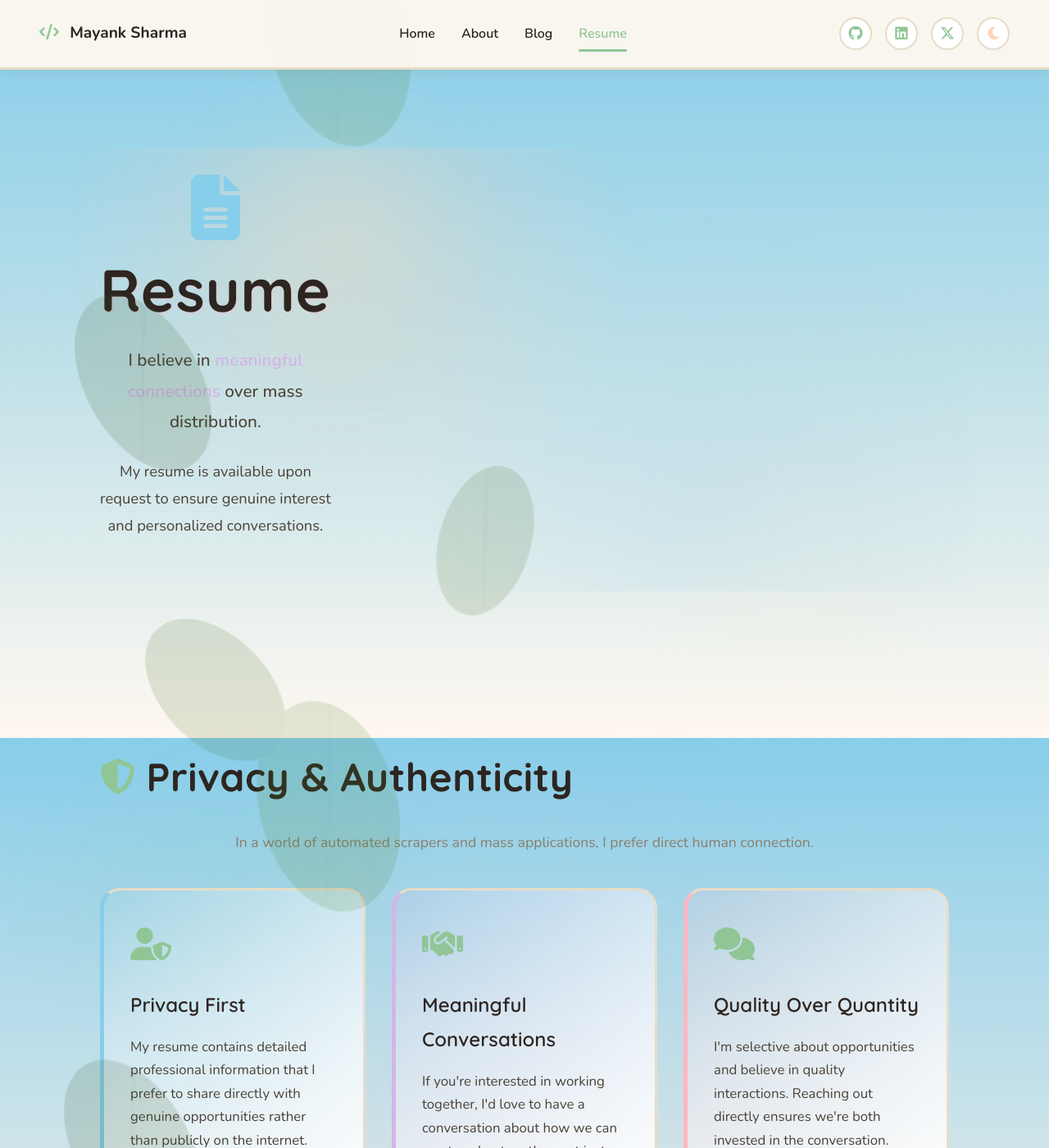
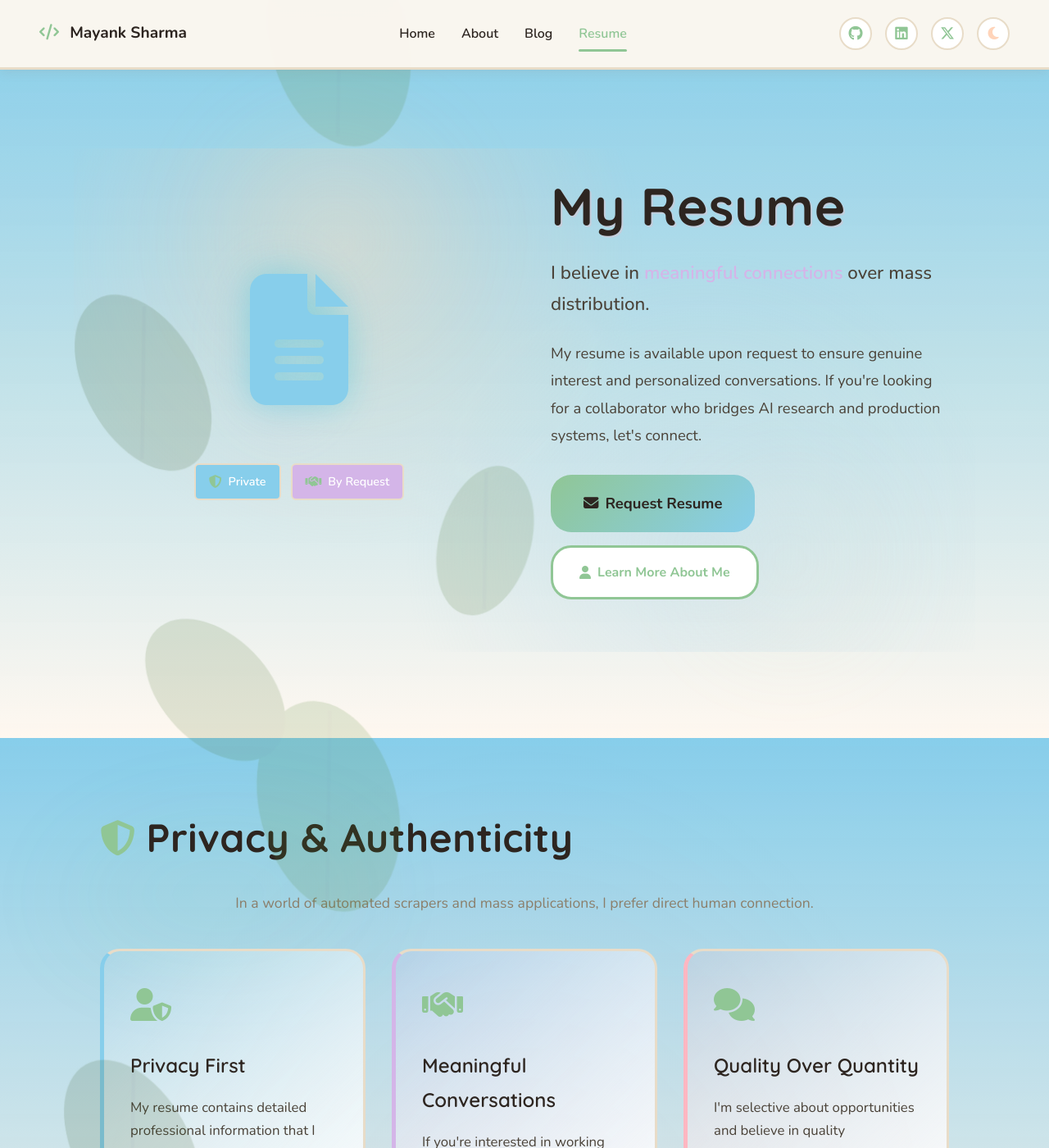
Before and after one commit to mayank1101/mayank1101.github.io, a Jekyll site: the page built from resume.html, in a window 1280 px wide and 1400 px high. Shown: the whole window at 82% size. Built offline with Jekyll 4.4.1, drawn with Linux system fonts in a browser that asks for light colours.

Commit message:
fixed alignment issue in resume container hero div

```diff
--- a/resume.html
+++ b/resume.html
@@ -6,22 +6,73 @@ description: Mayank Sharma's Resume - Available upon request. Contact me for col
 
 <!-- Resume Hero -->
 <div class="container hero fade-in">
-    <div class="hero-content" style="text-align: center;">
-        <div class="hero-text" style="max-width: 1000px; margin: 0 auto;">
-            <div style="display: inline-flex; align-items: center; justify-content: center; gap: 1.5rem; margin-bottom: 2rem; flex-wrap: wrap;">
-                <div style="font-size: 5rem; line-height: 1; display: flex; align-items: center;">
-                    <i class="fas fa-file-alt" style="color: var(--accent-cyan);"></i>
+    <div class="hero-content" style="display: grid; grid-template-columns: 1fr 1fr; gap: 4rem; align-items: center; max-width: 1200px; margin: 0 auto;">
+        <!-- Left Side - Icon & Visual -->
+        <div style="display: flex; flex-direction: column; align-items: center; justify-content: center; padding: 3rem;">
+            <div style="position: relative; display: inline-block;">
+                <div style="position: absolute; inset: -20px; background: linear-gradient(135deg, var(--accent-cyan), var(--accent-purple)); opacity: 0.15; border-radius: 50%; filter: blur(30px);"></div>
+                <div style="position: relative; font-size: 10rem; line-height: 1; color: var(--accent-cyan); text-shadow: 0 0 40px rgba(0, 188, 212, 0.3);">
+                    <i class="fas fa-file-alt"></i>
                 </div>
-                <h1 style="font-size: 4.5rem; margin: 0; line-height: 1; display: flex; align-items: center;">Resume</h1>
             </div>
-            <p style="font-size: 1.3rem; line-height: 1.8; max-width: 800px; margin: 0 auto; font-weight: 500; color: var(--text-primary);">
+            <div style="margin-top: 2rem; text-align: center;">
+                <div class="badges" style="justify-content: center; gap: 0.75rem;">
+                    <span style="background: var(--accent-cyan); color: white; padding: 0.5rem 1rem; border-radius: 6px; font-size: 0.9rem;">
+                        <i class="fas fa-shield-alt"></i> Private
+                    </span>
+                    <span style="background: var(--accent-purple); color: white; padding: 0.5rem 1rem; border-radius: 6px; font-size: 0.9rem;">
+                        <i class="fas fa-handshake"></i> By Request
+                    </span>
+                </div>
+            </div>
+        </div>
+
+        <!-- Right Side - Content -->
+        <div style="text-align: left;">
+            <h1 style="font-size: 4rem; margin: 0 0 1.5rem 0; line-height: 1.2;">
+                My Resume
+            </h1>
+            <p style="font-size: 1.4rem; line-height: 1.7; margin-bottom: 1.5rem; font-weight: 500; color: var(--text-primary);">
                 I believe in <span style="color: var(--accent-purple); font-weight: 600;">meaningful connections</span> over mass distribution.
             </p>
-            <p style="font-size: 1.15rem; line-height: 1.8; max-width: 750px; margin: 1.5rem auto 0; color: var(--text-muted);">
-                My resume is available upon request to ensure genuine interest and personalized conversations.
+            <p style="font-size: 1.15rem; line-height: 1.8; margin-bottom: 2rem; color: var(--text-muted);">
+                My resume is available upon request to ensure genuine interest and personalized conversations. If you're looking for a collaborator who bridges AI research and production systems, let's connect.
             </p>
+            <div style="display: flex; gap: 1rem; flex-wrap: wrap;">
+                <a class="cta cta-large" href="mailto:sharma.mayank.iitjammu@gmail.com?subject=Resume%20Request%20-%20[Your%20Name]&body=Hi%20Mayank,%0D%0A%0D%0AI'm%20reaching%20out%20regarding...">
+                    <i class="fas fa-envelope"></i> Request Resume
+                </a>
+                <a class="cta-secondary" href="/about.html">
+                    <i class="fas fa-user"></i> Learn More About Me
+                </a>
+            </div>
         </div>
     </div>
+
+    <!-- Mobile-friendly stacked layout -->
+    <style>
+        @media (max-width: 768px) {
+            .hero-content {
+                grid-template-columns: 1fr !important;
+                gap: 2rem !important;
+            }
+            .hero-content > div:first-child {
+                padding: 1.5rem !important;
+            }
+            .hero-content > div:first-child > div:first-child > div:first-child {
+                font-size: 6rem !important;
+            }
+            .hero-content > div:last-child {
+                text-align: center !important;
+            }
+            .hero-content > div:last-child h1 {
+                font-size: 2.5rem !important;
+            }
+            .hero-content > div:last-child > div {
+                justify-content: center !important;
+            }
+        }
+    </style>
 </div>
 
 <!-- Why Upon Request -->
```
